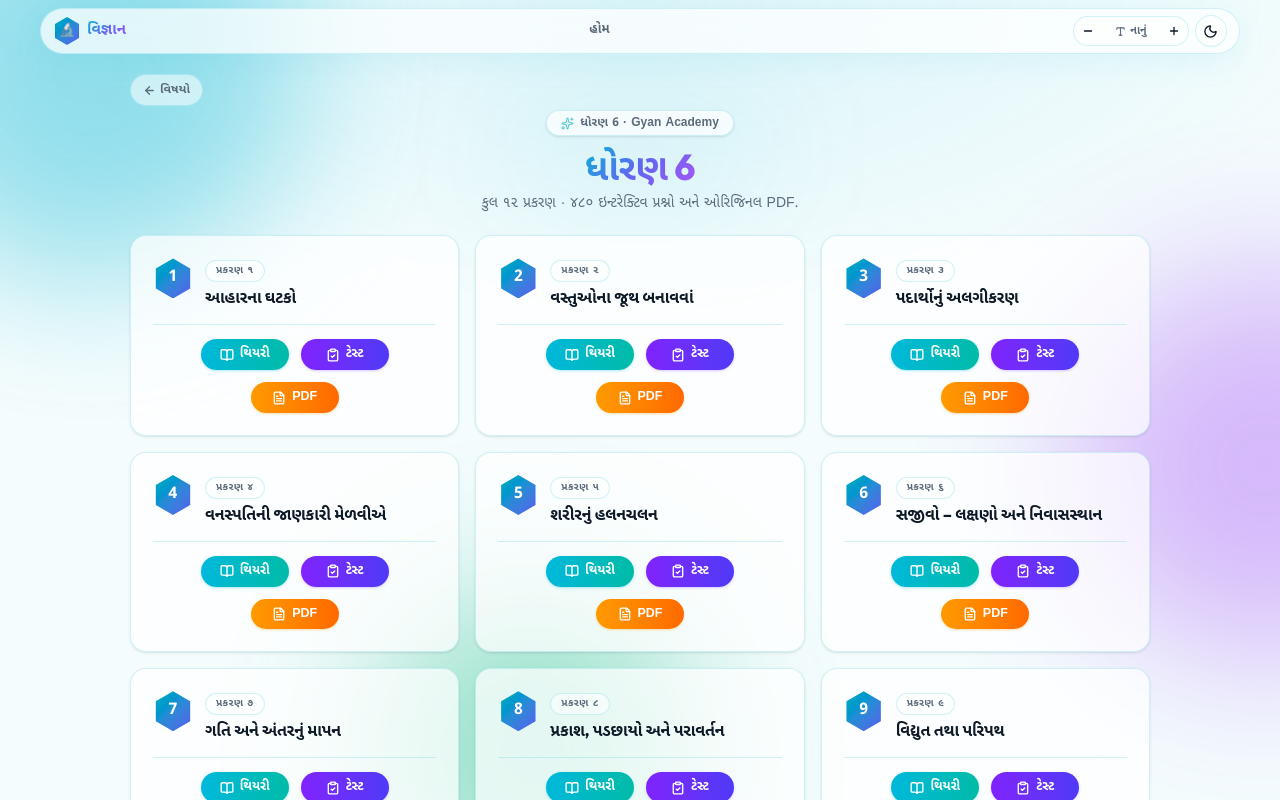
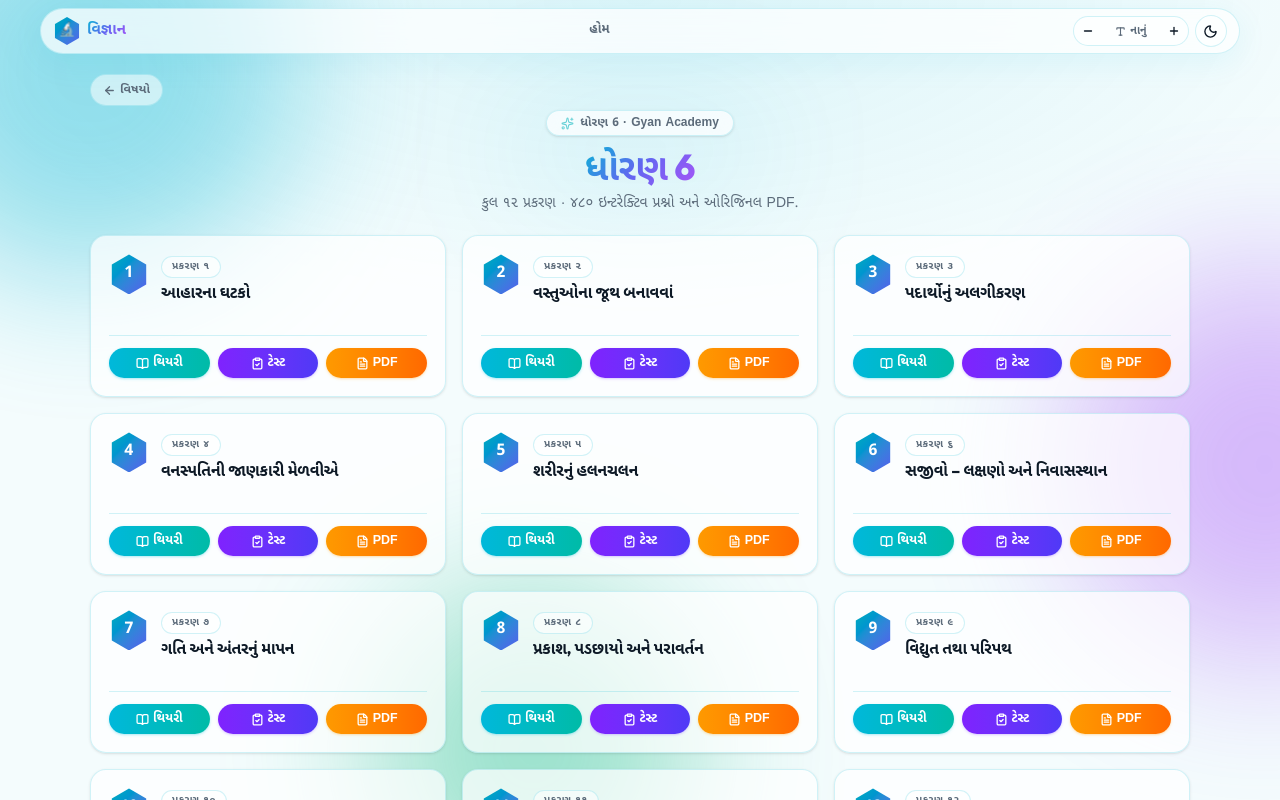
Before and after one commit to GyanAcademy01/Science, a Next.js app: page /chapter/std6 in a window 1280 px wide. Shown: the top 800 px of the page. Built offline with nearby package versions, Linux system fonts and the light colour scheme.

Commit message:
Enforce single row layout for chapter card action buttons

```diff
--- a/src/app/chapter/[subjectId]/page.tsx
+++ b/src/app/chapter/[subjectId]/page.tsx
@@ -30,7 +30,7 @@ export default async function ChapterListPage(props: {
   if (!subject) notFound();
 
   return (
-    <main className="mx-auto w-full max-w-[1060px] px-3 py-3 sm:px-5 sm:py-5">
+    <main className="mx-auto w-full max-w-[1140px] px-3 py-3 sm:px-5 sm:py-5">
       <BackArrow href="/subjects" label="વિષયો" />
 
       {/* 🚀 Header */}
@@ -54,12 +54,12 @@ export default async function ChapterListPage(props: {
         </div>
       </header>
 
-      {/* 🌟 Chapter Cards Grid - Tighter width & Snug Fit */}
+      {/* 🌟 Chapter Cards Grid */}
       <div className="grid gap-3.5 sm:gap-4 grid-cols-1 sm:grid-cols-2 lg:grid-cols-3">
         {subject.topics.map((topic, index) => (
           <div
             key={topic.id}
-            className="group relative flex flex-col justify-between overflow-hidden rounded-2xl border border-[var(--stroke)] bg-[var(--surface)] p-5 sm:p-5.5 min-h-[155px] sm:min-h-[168px] shadow-sm transition-all duration-300 hover:-translate-y-1 hover:border-[var(--stroke-strong)] hover:shadow-xl anim-fade-up"
+            className="group relative flex flex-col justify-between overflow-hidden rounded-2xl border border-[var(--stroke)] bg-[var(--surface)] p-4 sm:p-4.5 min-h-[150px] sm:min-h-[162px] shadow-sm transition-all duration-300 hover:-translate-y-1 hover:border-[var(--stroke-strong)] hover:shadow-xl anim-fade-up"
             style={{ animationDelay: `${index * 0.05}s` }}
           >
             {/* Background glow on card hover */}
@@ -75,21 +75,21 @@ export default async function ChapterListPage(props: {
                   <span className="inline-block rounded-full bg-[var(--surface-2)] border border-[var(--stroke)] px-2.5 py-0.5 text-[0.65rem] font-bold text-[var(--fg-muted)] uppercase tracking-wide">
                     પ્રકરણ {toGujaratiDigits(topic.number)}
                   </span>
-                  <h2 className="text-[1rem] font-extrabold text-[var(--fg)] group-hover:text-[var(--brand-1)] transition-colors mt-1 leading-snug">
+                  <h2 className="text-[0.98rem] font-extrabold text-[var(--fg)] group-hover:text-[var(--brand-1)] transition-colors mt-1 leading-snug">
                     {topic.title}
                   </h2>
                 </div>
               </div>
             </div>
 
-            {/* Action Buttons Section */}
-            <div className="relative z-10 mt-4 pt-3.5 border-t border-[var(--stroke)]/60 flex flex-wrap items-center justify-center gap-2.5 sm:gap-3">
+            {/* Action Buttons Section - Guaranteed 1 Single Line Row */}
+            <div className="relative z-10 mt-3.5 pt-3 border-t border-[var(--stroke)]/60 grid grid-cols-3 gap-1.5 sm:gap-2">
               {topic.hasTheory && (
                 <Link
                   href={`/chapter/${subject.id}/${topic.id}/theory`}
-                  className="inline-flex items-center justify-center gap-1.5 rounded-xl bg-gradient-to-r from-cyan-500 to-teal-500 text-white px-4.5 py-1.5 min-w-[88px] text-[0.78rem] font-extrabold shadow-sm shadow-cyan-500/25 transition-all duration-300 hover:shadow-md hover:shadow-cyan-500/40 hover:scale-[1.03] active:scale-95 shrink-0"
+                  className="inline-flex items-center justify-center gap-1 rounded-xl bg-gradient-to-r from-cyan-500 to-teal-500 text-white px-2 py-1.5 text-[0.74rem] sm:text-[0.78rem] font-extrabold shadow-sm shadow-cyan-500/25 transition-all duration-300 hover:shadow-md hover:shadow-cyan-500/40 hover:scale-[1.02] active:scale-95 text-center whitespace-nowrap"
                 >
-                  <BookOpen size={14} strokeWidth={2.4} />
+                  <BookOpen size={13} strokeWidth={2.4} className="shrink-0" />
                   <span>થિયરી</span>
                 </Link>
               )}
@@ -97,9 +97,9 @@ export default async function ChapterListPage(props: {
               {topic.hasTest && (
                 <Link
                   href={`/chapter/${subject.id}/${topic.id}/test`}
-                  className="inline-flex items-center justify-center gap-1.5 rounded-xl bg-gradient-to-r from-violet-600 to-indigo-600 text-white px-4.5 py-1.5 min-w-[88px] text-[0.78rem] font-extrabold shadow-sm shadow-violet-500/25 transition-all duration-300 hover:shadow-md hover:shadow-violet-500/40 hover:scale-[1.03] active:scale-95 shrink-0"
+                  className="inline-flex items-center justify-center gap-1 rounded-xl bg-gradient-to-r from-violet-600 to-indigo-600 text-white px-2 py-1.5 text-[0.74rem] sm:text-[0.78rem] font-extrabold shadow-sm shadow-violet-500/25 transition-all duration-300 hover:shadow-md hover:shadow-violet-500/40 hover:scale-[1.02] active:scale-95 text-center whitespace-nowrap"
                 >
-                  <ClipboardCheck size={14} strokeWidth={2.4} />
+                  <ClipboardCheck size={13} strokeWidth={2.4} className="shrink-0" />
                   <span>ટેસ્ટ</span>
                 </Link>
               )}
@@ -107,9 +107,9 @@ export default async function ChapterListPage(props: {
               {topic.pdfUrl && (
                 <Link
                   href={`/pdf-view?file=${encodeURIComponent(topic.pdfUrl)}&title=${encodeURIComponent(topic.title)}`}
-                  className="inline-flex items-center justify-center gap-1.5 rounded-xl bg-gradient-to-r from-amber-500 to-orange-500 text-white px-4.5 py-1.5 min-w-[88px] text-[0.78rem] font-extrabold shadow-sm shadow-amber-500/25 transition-all duration-300 hover:shadow-md hover:shadow-amber-500/40 hover:scale-[1.03] active:scale-95 shrink-0"
+                  className="inline-flex items-center justify-center gap-1 rounded-xl bg-gradient-to-r from-amber-500 to-orange-500 text-white px-2 py-1.5 text-[0.74rem] sm:text-[0.78rem] font-extrabold shadow-sm shadow-amber-500/25 transition-all duration-300 hover:shadow-md hover:shadow-amber-500/40 hover:scale-[1.02] active:scale-95 text-center whitespace-nowrap"
                 >
-                  <FileText size={14} strokeWidth={2.4} />
+                  <FileText size={13} strokeWidth={2.4} className="shrink-0" />
                   <span>PDF</span>
                 </Link>
               )}
```
